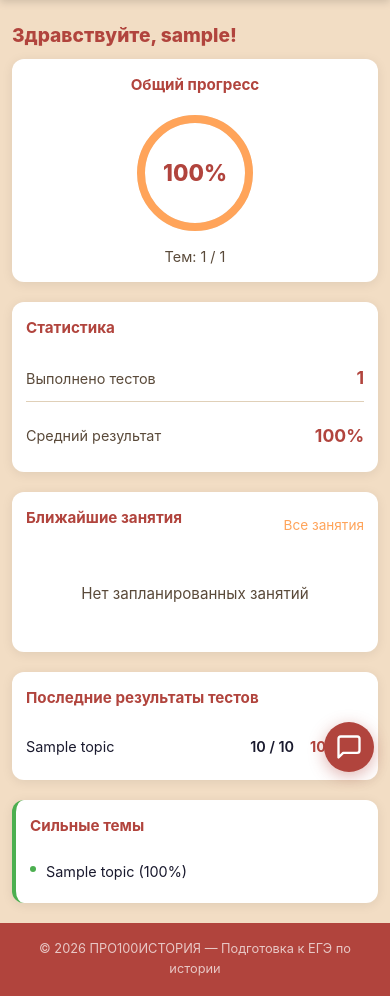
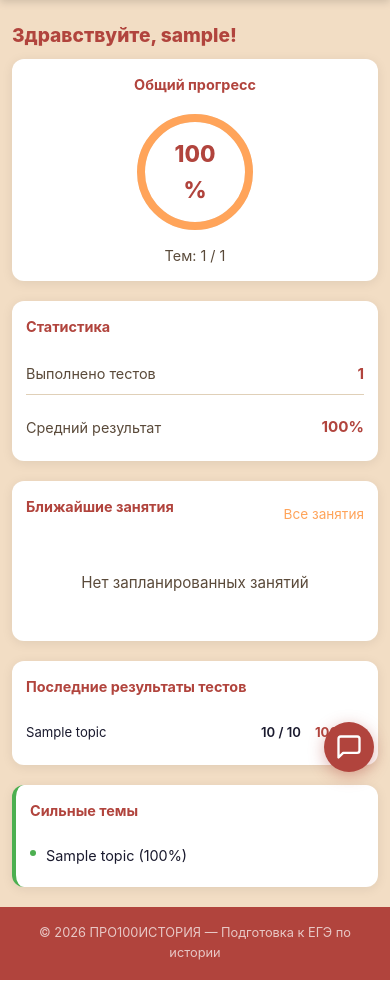
Before and after one commit to timfaz116-code/pro100history, a Flask app: page /dashboard/ in a window 390 px wide. Shown: the part 52-1048 px from the top of the page. Run offline with Flask 3, Linux system fonts and the light colour scheme; a user stored in the database is signed in; tables that the repository leaves empty hold one stand-in row (values such as "Sample post").

Commit message:
Fix mobile text overlap: word-break, gap, badge, responsive tweaks

```diff
--- a/static/css/style.css
+++ b/static/css/style.css
@@ -21,6 +21,8 @@
 
 body {
     font-family: -apple-system, BlinkMacSystemFont, 'Segoe UI', Roboto, Oxygen, sans-serif;
+    word-break: break-word;
+    overflow-wrap: anywhere;
     background: var(--bg);
     color: var(--text);
     line-height: 1.6;
@@ -326,10 +328,10 @@ a:hover { color: var(--accent); }
 }
 
 .stat-list { display: flex; flex-direction: column; gap: 12px; }
-.stat-item { display: flex; justify-content: space-between; align-items: center; padding: 8px 0; border-bottom: 1px solid var(--border); }
+.stat-item { display: flex; justify-content: space-between; align-items: center; padding: 8px 0; border-bottom: 1px solid var(--border); gap: 8px; }
 .stat-item:last-child { border-bottom: none; }
 .stat-item__label { font-size: 0.9rem; color: var(--text-muted); }
-.stat-item__value { font-size: 1.1rem; font-weight: 700; color: var(--primary); }
+.stat-item__value { font-size: 1.1rem; font-weight: 700; color: var(--primary); white-space: nowrap; }
 
 .lesson-item {
     display: flex;
@@ -374,11 +376,12 @@ a:hover { color: var(--accent); }
     padding: 8px 0;
     border-bottom: 1px solid var(--border);
     font-size: 0.9rem;
+    gap: 8px;
 }
 .result-item:last-child { border-bottom: none; }
-.result-item__topic { flex: 1; }
-.result-item__score { font-weight: 600; margin: 0 16px; }
-.result-item__pct { font-weight: 700; color: var(--primary); }
+.result-item__topic { flex: 1; min-width: 0; }
+.result-item__score { font-weight: 600; white-space: nowrap; }
+.result-item__pct { font-weight: 700; color: var(--primary); white-space: nowrap; }
 
 .topic-list { list-style: none; }
 .topic-list li {
@@ -712,6 +715,8 @@ a:hover { color: var(--accent); }
     .hero__features { grid-template-columns: repeat(2, 1fr); }
     .dashboard-grid { grid-template-columns: 1fr; }
     .page-title { font-size: 1.3rem; }
+    .nav { gap: 4px; }
+    .nav__link { padding: 6px 10px; font-size: 0.82rem; }
 }
 
 @media (max-width: 768px) {
@@ -799,6 +804,18 @@ a:hover { color: var(--accent); }
     .lesson-item__date { min-width: 36px; font-size: 0.95rem; }
     .alert { padding: 10px 14px; font-size: 0.85rem; }
     .footer { padding: 16px 0; font-size: 0.8rem; }
+    .schedule__grid { gap: 10px; }
+    .dash-card h3 { font-size: 0.9rem; }
+    .stat-item__value { font-size: 0.95rem; }
+    .result-item { font-size: 0.82rem; gap: 6px; }
+    .result-item__score { margin: 0 8px; }
+    .badge { font-size: 0.65rem; padding: 2px 8px; white-space: nowrap; }
+    .topic-card__stats { gap: 2px; }
+    .topic-card__desc { font-size: 0.85rem; }
+    .detail-item { padding: 12px; }
+    .detail-item h4 { font-size: 0.9rem; }
+    .detail-item p { font-size: 0.85rem; }
+    .nav__link { padding: 10px 16px; font-size: 1rem; }
 }
 
 /* ===== Чат-бот ИИисторик ===== */
--- a/templates/base.html
+++ b/templates/base.html
@@ -4,7 +4,7 @@
     <meta charset="UTF-8">
     <meta name="viewport" content="width=device-width, initial-scale=1.0">
     <title>{% block title %}ЕГЭ по истории{% endblock %}</title>
-    <link rel="stylesheet" href="{{ url_for('static', filename='css/style.css') }}?v=1">
+    <link rel="stylesheet" href="{{ url_for('static', filename='css/style.css') }}?v=2">
 </head>
 <body>
     <header class="header">
```
